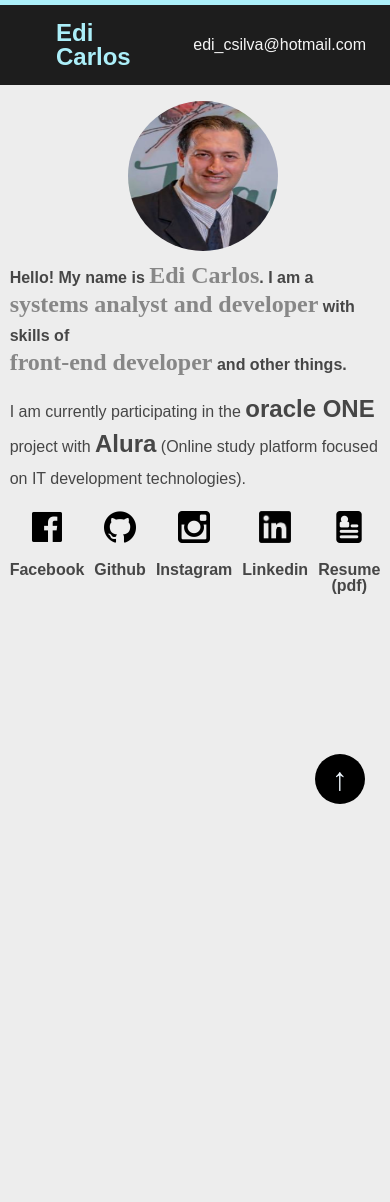
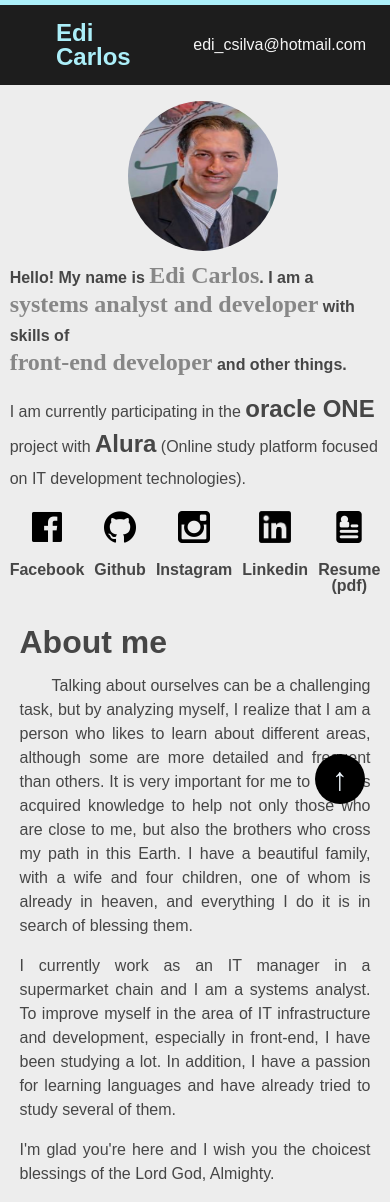
Before and after one commit to ediCarlosSilva/portifolio-v2, a React (Create React App) app: page / in a window 390 px wide. Before the commit the page ends 844 px from the top, so only its background shows below. Built offline with nearby package versions, Linux system fonts and the light colour scheme; the HTML template or start-up script is replaced by a standard one; a web font is replaced by a local one.

Commit message:
Section sobremim

```diff
--- /dev/null
+++ b/src/components/SobreMim/SobreMim.css
@@ -0,0 +1,51 @@
+section.about {
+    width: 90%;
+    height: calc(100vh - 30px);
+    margin: 0 auto;
+    display: flex;
+    /* flex-direction: column; */
+    justify-content: center;
+    align-items: center;
+}
+
+.about__container {
+
+    /* align-items: center; */
+    font-family: Arial, Helvetica, sans-serif;
+}
+
+.about__title {
+    font-size: 2rem;
+    margin-bottom: 3rem;
+}
+
+.about__paragraph {
+    font-size: 1.2rem;
+    text-align: justify;
+    line-height: 2rem;
+}
+
+.about__paragraph:nth-child(2) {
+    text-indent: 2rem;
+}
+
+@media (max-width: 768px) {
+
+    .about__paragraph {
+        font-size: 1rem;
+    }
+}
+
+@media (max-width: 412px) {
+    section.about {
+        height: 100%;
+    }
+
+    .about__title {
+        margin: 0 0 1rem 0;
+    }
+
+    .about__paragraph {
+        line-height: 1.5rem;
+    }
+}
--- /dev/null
+++ b/src/components/SobreMim/index.jsx
@@ -0,0 +1,14 @@
+import './SobreMim.css';
+
+export default function SobreMim() {
+  return (
+    <section className="about" id="sobremim">
+      <div className="about__container">
+        <h3 className="about__title">About me</h3>
+        <p className="about__paragraph">Talking about ourselves can be a challenging task, but by analyzing myself, I realize that I am a person who likes to learn about different areas, although some are more detailed and frequent than others. It is very important for me to use this acquired knowledge to help not only those who are close to me, but also the brothers who cross my path in this Earth. I have a beautiful family, with a wife and four children, one of whom is already in heaven, and everything I do it is in search of blessing them.</p>
+        <p className="about__paragraph">I currently work as an IT manager in a supermarket chain and I am a systems analyst. To improve myself in the area of IT infrastructure and development, especially in front-end, I have been studying a lot. In addition, I have a passion for learning languages and have already tried to study several of them.</p>
+        <p className="about__paragraph">I'm glad you're here and I wish you the choicest blessings of the Lord God, Almighty.</p>
+      </div>
+    </section>
+  )
+}
--- a/src/pages/Home/index.jsx
+++ b/src/pages/Home/index.jsx
@@ -1,7 +1,11 @@
+import SobreMim from "../../components/SobreMim"
 import Title from "../../components/Title"
 
 export default function Home() {
     return (
-        <Title />
+        <>
+            <Title />
+            <SobreMim />
+        </>
     )
 }
```
